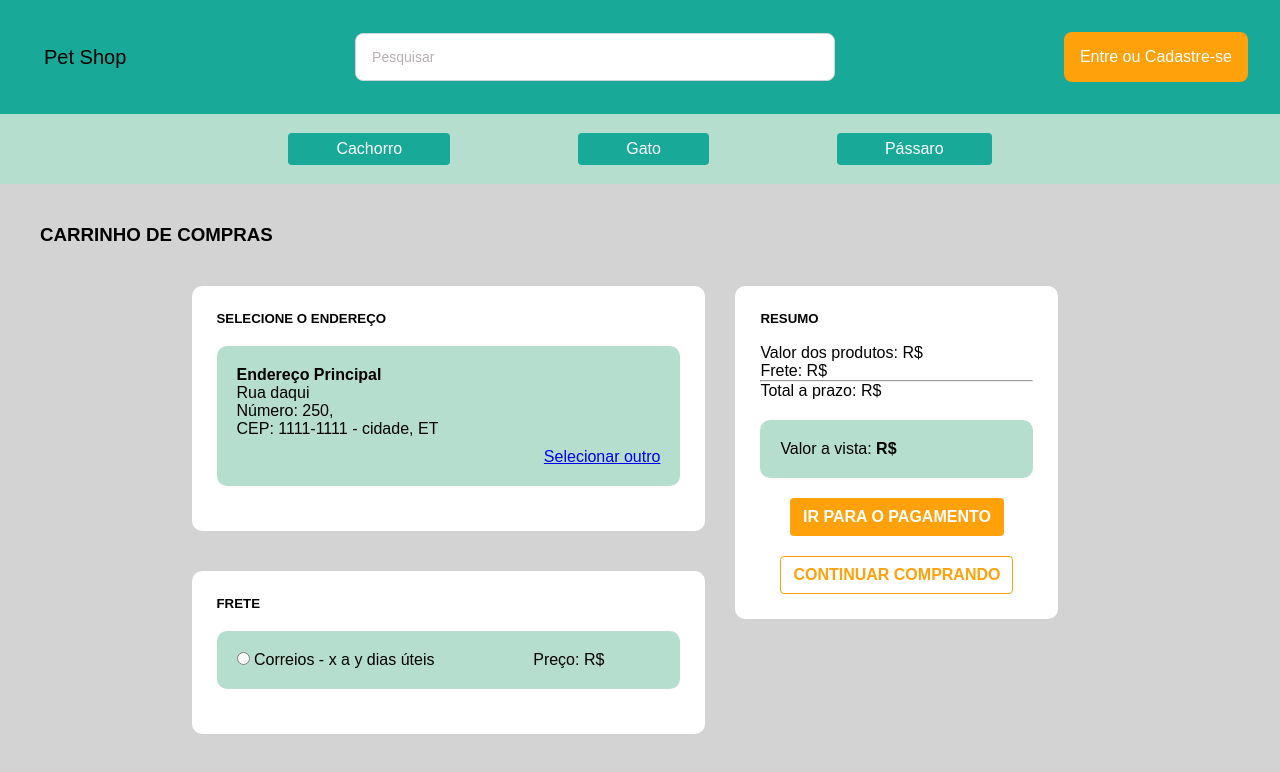
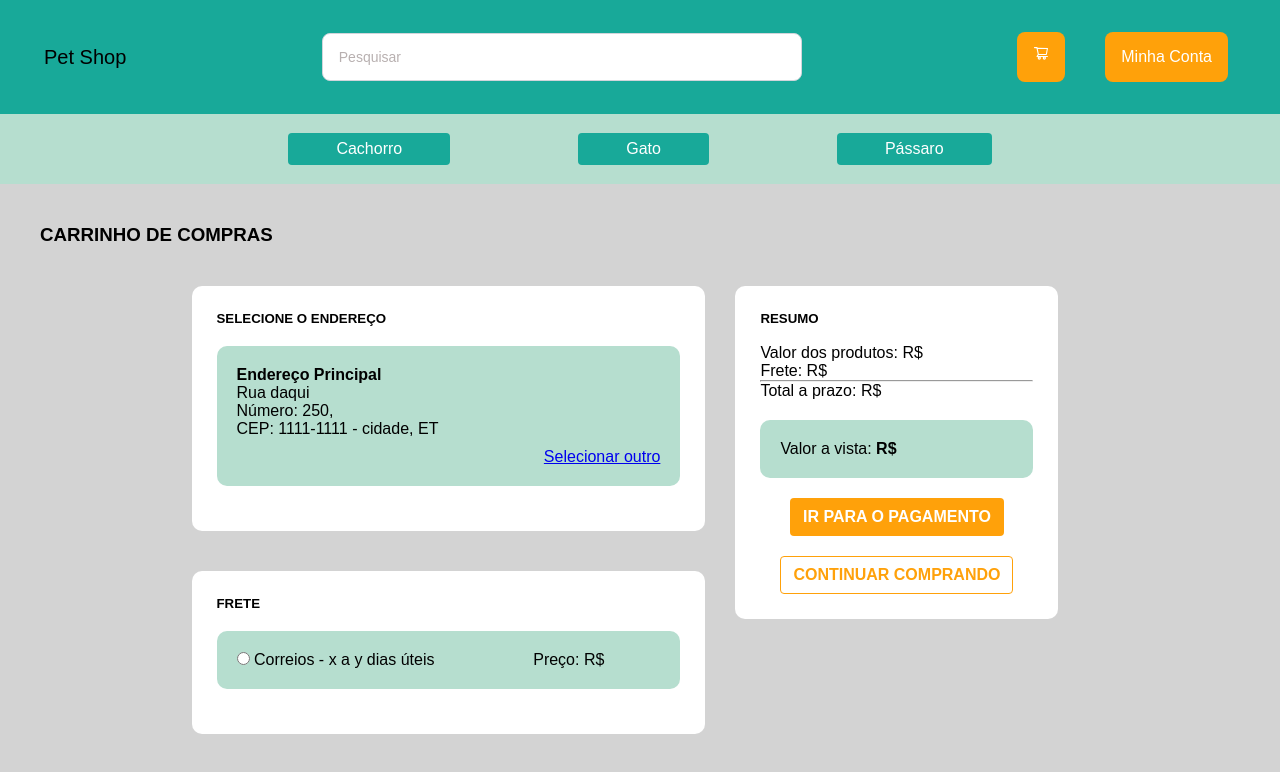
Before and after one commit to viniciussm07/pet-shop, a Next.js app: page /carrinho in a window 1280 px wide. Shown: the top 772 px of the page. Built offline with nearby package versions, Linux system fonts and the light colour scheme; sample sign-in values are in the browser's storage.

Commit message:
Add navbar buttons funcionality

```diff
--- a/src/components/Navbar/NavbarElements.jsx
+++ b/src/components/Navbar/NavbarElements.jsx
@@ -115,7 +115,7 @@ export const MenuButton = styled.a`
     }
 `
 
-export const LoginButton = styled.a`
+const NavButton = styled.a`
     border-radius: 0.5rem;
     border-width: 0px;
     background-color: #FFA10A;
@@ -130,3 +130,22 @@ export const LoginButton = styled.a`
         box-shadow: 0px 0px 5px black;
     }
 `
+
+export const LoginButton = styled(NavButton)`
+    display: ${({loggedNav}) => (loggedNav ? 'none' : 'flex')};
+`
+
+export const CartButton = styled(NavButton)`
+    display: ${({loggedNav}) => (!loggedNav ? 'none' : 'flex')};
+    margin: 0 20px;
+`
+
+export const MyAccountButton = styled(NavButton)`
+    display: ${({loggedNav}) => (!loggedNav ? 'none' : 'flex')};
+    margin: 0 20px;
+`
+
+export const WrapButtons = styled.div`
+    display: flex;
+    flex-direction: row;
+`
--- a/src/components/Navbar/index.jsx
+++ b/src/components/Navbar/index.jsx
@@ -1,4 +1,4 @@
-import React from 'react'
+import React, { useState, useEffect } from 'react'
 import {
     Nav,
     NavbarContainer1,
@@ -11,10 +11,31 @@ import {
     Input,
     NavMenu,
     MenuButton,
-    LoginButton
+    LoginButton,
+    CartButton,
+    MyAccountButton,
+    WrapButtons
 } from './NavbarElements.jsx'
+import {AiOutlineShoppingCart} from 'react-icons/ai'
 
 const Navbar = () => {
+
+    const [loggedNav, setLoggedNav] = useState(false);
+    let isLoggedIn;
+
+    const changeNav = () => {
+        isLoggedIn = localStorage.getItem('isLoggedIn');
+        if(isLoggedIn){
+            setLoggedNav(true);
+        } else{
+            setLoggedNav(false);
+        }
+    }
+
+    useEffect(() => {
+        changeNav()
+    }, [isLoggedIn])
+
     return (
         <>
             <Nav>
@@ -30,7 +51,11 @@ const Navbar = () => {
                             <Input placeholder='Pesquisar'/>
                         </InputWrap>
                     </Search>
-                    <LoginButton href="/login">Entre ou Cadastre-se</LoginButton>
+                    <WrapButtons>
+                        <LoginButton loggedNav={loggedNav} href="/login">Entre ou Cadastre-se</LoginButton>
+                        <CartButton loggedNav={loggedNav} href="/carrinho"><AiOutlineShoppingCart/></CartButton>
+                        <MyAccountButton loggedNav={loggedNav} href="/minha-conta">Minha Conta</MyAccountButton>
+                    </WrapButtons>
                 </NavbarContainer1>
                 <NavbarContainer2>
                     <NavMenu>
```
